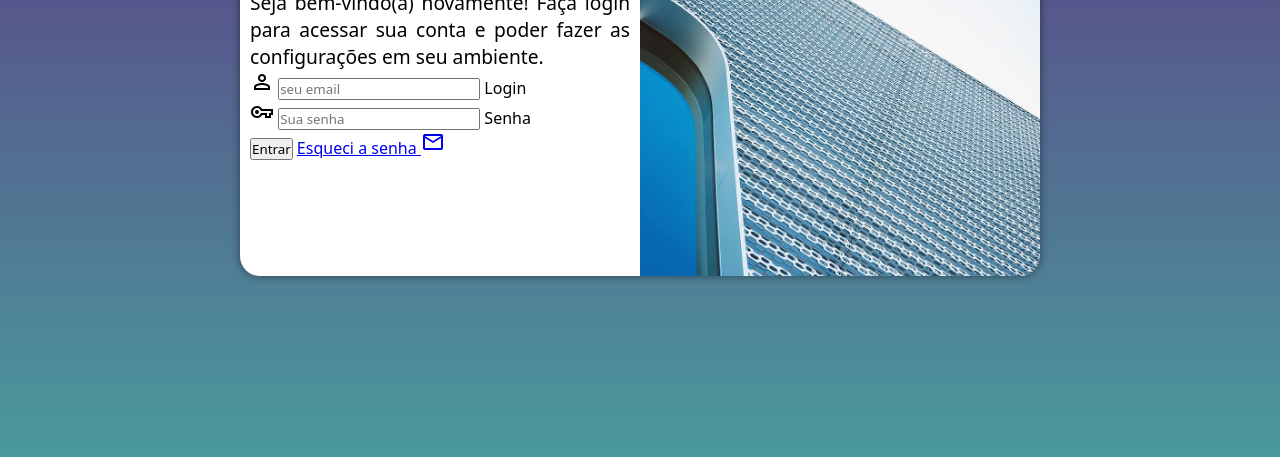
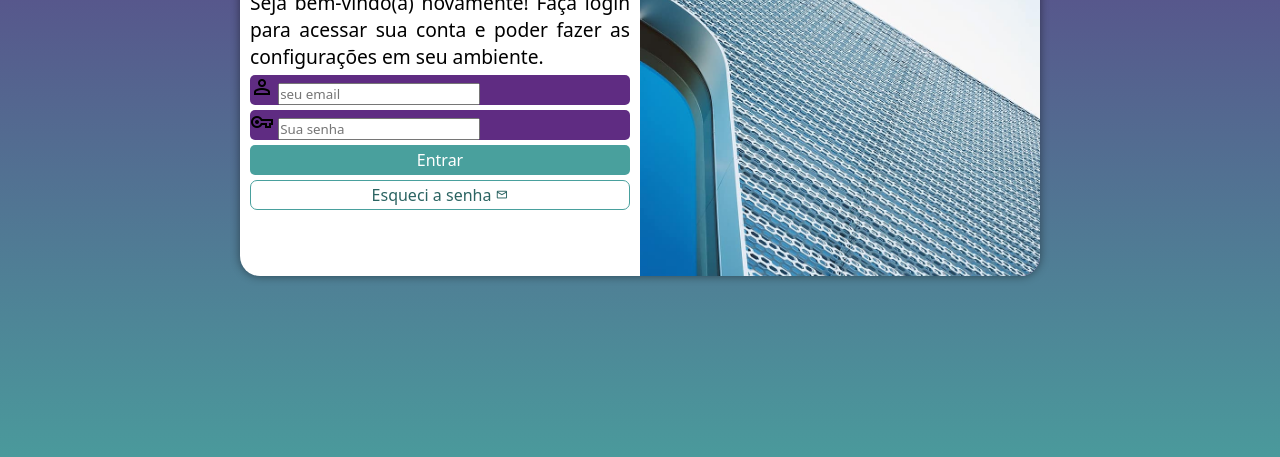
Before and after one commit to FlavianaFernandes/projeto-login, a plain HTML site: page index.html in a window 1280 px wide. Shown: the part 299-756 px from the top of the page. Drawn offline with nearby package versions, Linux system fonts and the light colour scheme.

Commit message:
estilos dos inputs

```diff
--- a/estilos/style.css
+++ b/estilos/style.css
@@ -33,7 +33,7 @@ section#login {
 
     background-color: white;
     width: 250px; /* tamanho pequeno adaptado para celular */
-    height: 500px;
+    height: 515px;
     border-radius: 20px;
     box-shadow: 0px 0px 10px rgba(0, 0, 0, 0.460); /* 0px e 0px para não ter espalhamento nem para o lado e nem para baixo */
 
@@ -66,6 +66,58 @@ div#fomulario > p {
     text-align: justify;
 }
 
+form > div.campo {
+    background-color: #5f2c82;
+    display: block;
+    width: 100%;
+    height: 30px;
+    border-radius: 5px;
+    margin: 5px 0; /* 5 cima/baixo e 0 esquerda/direita */
+}
+
+div.campo > label {
+    display: none; /* para sumir as palavras login e senha */
+}
+
+form > input[type=submit] {
+    display: block;
+    font-size: 1em;
+    width: 100%;
+    height: 30px;
+    background-color: #49a09d;
+    color: white;
+    border: none;
+    border-radius: 5px;
+    cursor: pointer;
+}
+
+form > input[type=submit]:hover {
+    background-color: #2b6462;
+}
+
+form > a.botao {
+    display: block;
+    text-align: center;
+    font-size: 1em;
+    width: 100%;
+    height: 30px;
+    padding-top: 2.5px;
+    margin-top: 5px;
+    background-color: white;
+    color: #2b6462;
+    border: 1px solid #49a09d;
+    border-radius: 7px;
+    text-decoration: none;
+}
+
+form > a.botao:hover {
+    background-color: #6cd3cf;
+}
+
+form > a.botao > span {
+    font-size: 0.8em;
+}
+
 @media screen and (max-width: 992px) and (orientation: landscape) { /* importante criar a orientação para landscape do celular */
     body, html {
         background-color: #602c82b7;
--- a/index.html
+++ b/index.html
@@ -37,7 +37,7 @@
 
                         <input type="submit" value="Entrar">
 
-                        <a href="esquici.html">Esqueci a senha <span class="material-symbols-outlined">
+                        <a href="esquici.html" class="botao">Esqueci a senha <span class="material-symbols-outlined">
                         mail
                         </span></a> <!-- o botão de 'esqueci a senha' foi feito com link, pois ainda não estamos estudando javascript para poder criar um <button> -->
                 </form>
```
